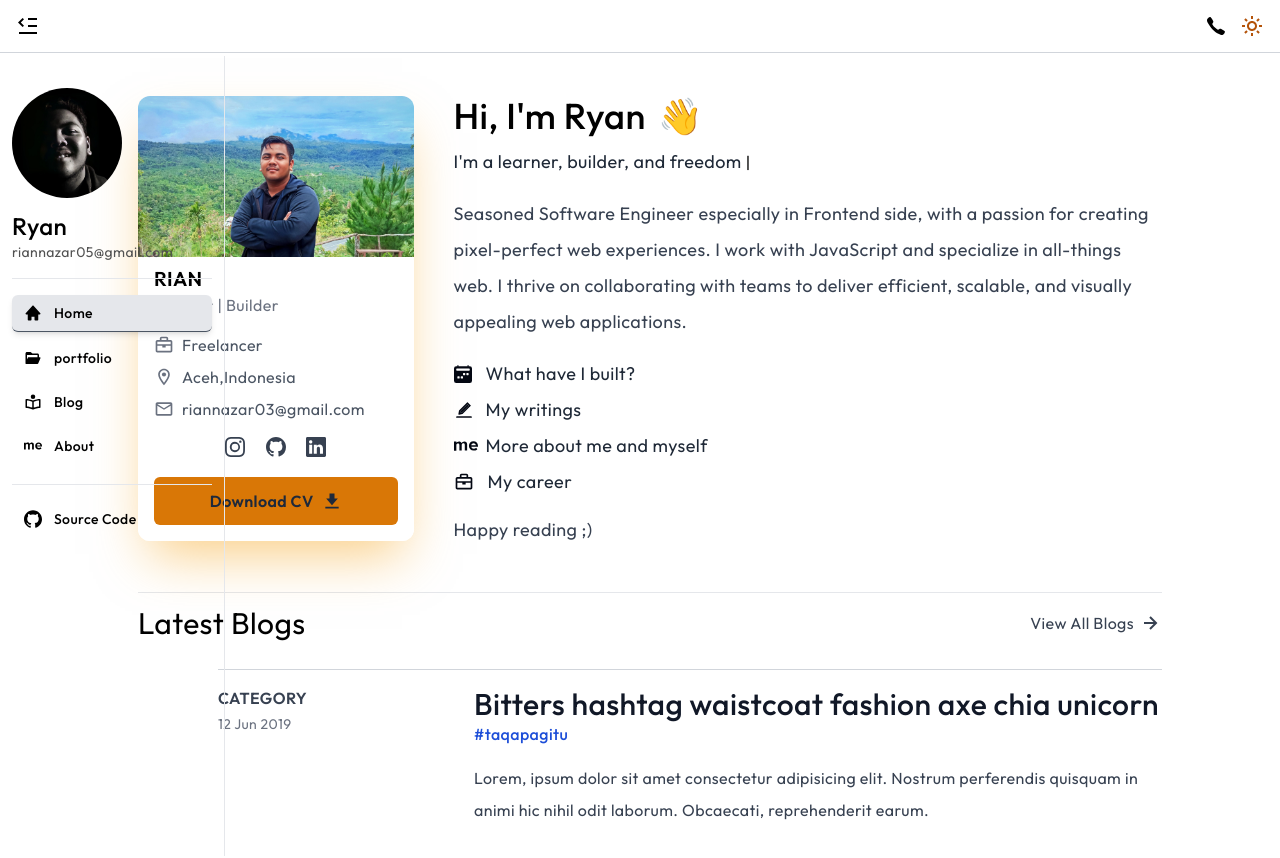
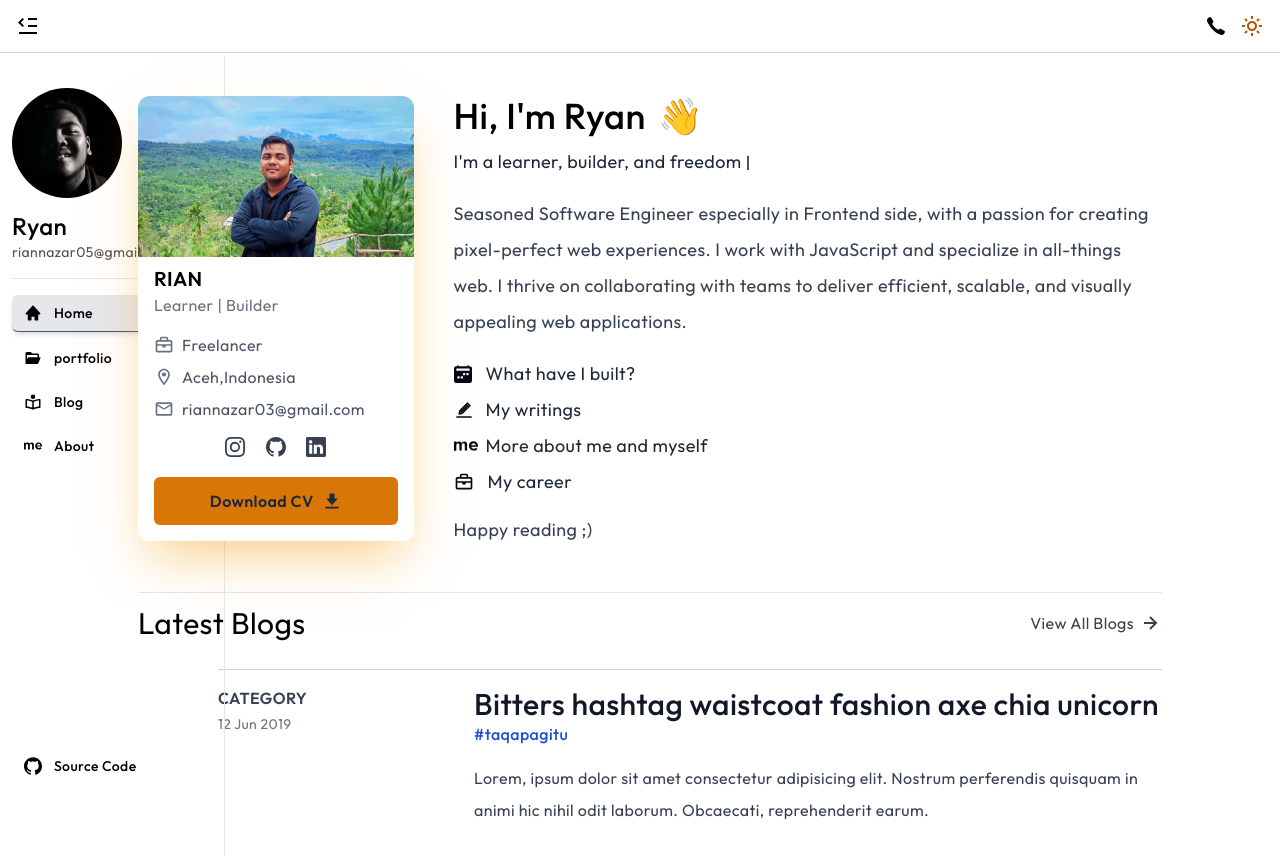
Before and after one commit to rian-nzr/portfolio, a Next.js app: page / in a window 1280 px wide. Shown: the top 858 px of the page. Built offline with nearby package versions, Linux system fonts and the light colour scheme.

Commit message:
fix animation

```diff
--- a/components/Layouts/assets/sidebar.tsx
+++ b/components/Layouts/assets/sidebar.tsx
@@ -1,6 +1,6 @@
 import Image from "next/image";
 import Link from "next/link";
-import {BiSolidHome, BiSolidFolderOpen, BiBookReader} from "react-icons/bi"
+import { BiSolidHome, BiSolidFolderOpen, BiBookReader } from "react-icons/bi"
 import { SiAboutdotme, SiGithub } from "react-icons/si"
 import { ReactNode } from "react";
 import Navs from "@/components/assets/nav";
@@ -19,8 +19,8 @@ const Menus = [
 export default function Sidebar({ fitur }: props) {
     return (
         <>
-            <div className="flex fixed border-r-[0.01px] dark:border-gray-600">
-                <div className={` ${fitur ? "w-56" : "w-[70px] "} bg-dark-purple -full min-h-screen p-3  pt-8 relative duration-500`}>
+            <div className="flex border-r-[0.01px] dark:border-gray-600">
+                <div className={` ${fitur ? "w-56" : "w-[70px] "} bg-dark-purple min-h-screen   p-3  pt-8 relative duration-500 `}>
                     <div className="flex flex-col gap-3 items-start border-b-[0.01px] dark:border-gray-600 pb-4">
                         <Image
                             src="/images/photo.png"
@@ -40,11 +40,11 @@ export default function Sidebar({ fitur }: props) {
                             </p>
                         </div>
                     </div>
-                    <div className="flex gap-3 flex-col">
+                    <div className="flex gap-3 flex-col h-full justify-between">
 
                         <Navs menus={fitur} />
 
-                        <ul className="pt-2 border-t dark:border-gray-600">
+                        <ul className="pt-2 borde-t dark:border-gray-600 absolute bottom-16">
 
                             <li>
                                 <Link href='https://github.com/rian-nzr/portfolio' target="_blank"
@@ -62,10 +62,8 @@ export default function Sidebar({ fitur }: props) {
                                         :
                                         <p>
                                             <SiGithub className="text-lg" />
-
                                         </p>
                                     }
-
                                     <h2 className={`${!fitur && "scale-0 "} origin-left duration-200 font-medium flex items-center  gap-3`}>
                                         Source Code
                                     </h2>
--- a/components/Layouts/index.tsx
+++ b/components/Layouts/index.tsx
@@ -18,7 +18,7 @@ export default function Layout({ children, }: props) {
                 <Header setfitur={setOpen} fitur={open} />
                 <div className='flex flex-col sm:flex-row sm:gap-5 relative top-14'>
                     <div className="w-auto">
-                        <div className="sticky top-8 sm:block hidden ">
+                        <div className=" fixed sm:block hidden ">
                             <Sidebar fitur={open} />
                         </div>
                     </div>
--- a/components/sections/homepage/hero.tsx
+++ b/components/sections/homepage/hero.tsx
@@ -6,12 +6,12 @@ import {BiHappyBeaming} from "react-icons/bi"
 export default function Hero() {
     return (
         <section className='gap-10 flex border-b pb-12 mt-5 dark:border-gray-800 border-gray-200'>
-            <div className="w-[28%] bg-b">
+            <div className="w-[28%] bg-b"  data-aos="fade-down">
                 <ProfileCard />
             </div>
             <div className="space-y-3 w-[72%]">
 
-                <div className='flex gap-2 text-2xl lg:text-4xl font-medium '>
+                <div className='flex gap-2 text-2xl lg:text-4xl font-medium ' data-aos='fade-left' >
                     <h1>Hi, I&apos;m Ryan</h1>
                     <div className='ml-1'>👋</div>
                 </div>
--- a/package.json
+++ b/package.json
@@ -13,7 +13,7 @@
     "@types/node": "^20.4.4",
     "@types/react": "18.2.13",
     "@types/react-dom": "18.2.6",
-    "aos": "^2.3.4",
+    "aos": "2.3.4",
     "autoprefixer": "10.4.14",
     "eslint": "8.43.0",
     "eslint-config-next": "13.4.6",
@@ -28,6 +28,7 @@
     "typescript": "^5.1.6"
   },
   "devDependencies": {
+    "@types/aos": "^3.0.4",
     "prisma": "^5.0.0",
     "ts-node": "^10.9.1"
   },
--- a/pages/_app.tsx
+++ b/pages/_app.tsx
@@ -2,9 +2,18 @@ import '@/styles/globals.css'
 import type { AppProps } from 'next/app'
 import Layout from '@/components/Layouts'
 import { ThemeProvider } from 'next-themes';
+// import AOS from 'aos';
+import { useEffect } from 'react';
+import AOS from 'aos'
+
+// import aos styles
+import 'aos/dist/aos.css';
 
 
 export default function App({ Component, pageProps }: AppProps) {
+  useEffect(() => {
+    AOS.init();
+  }, [])
   return (
     <ThemeProvider attribute='class'>
       <Layout>
```
Also changed, not shown: 2 other files (tests, documents, lock files or other folders).
